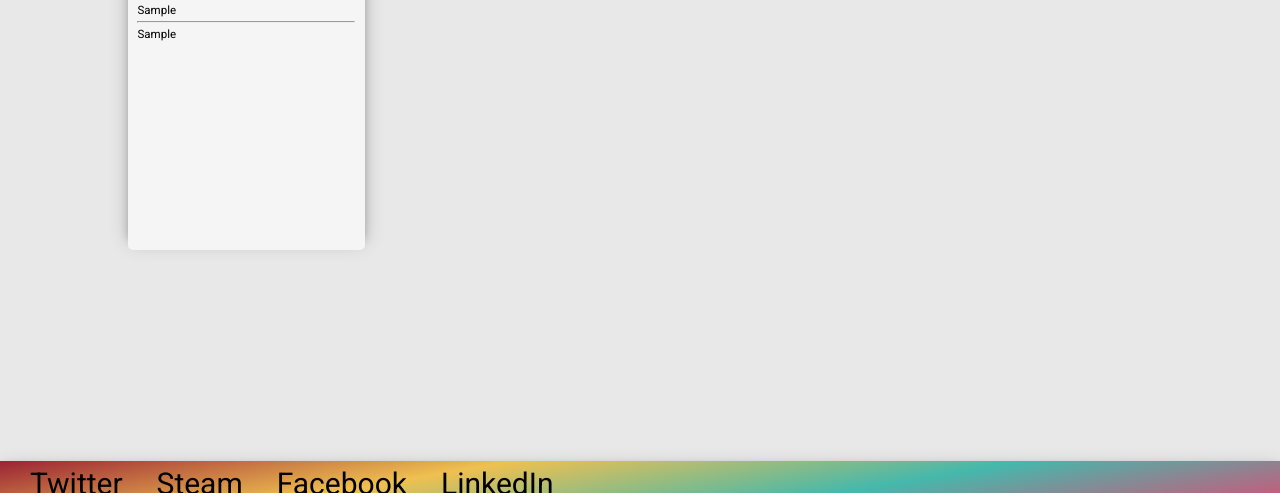
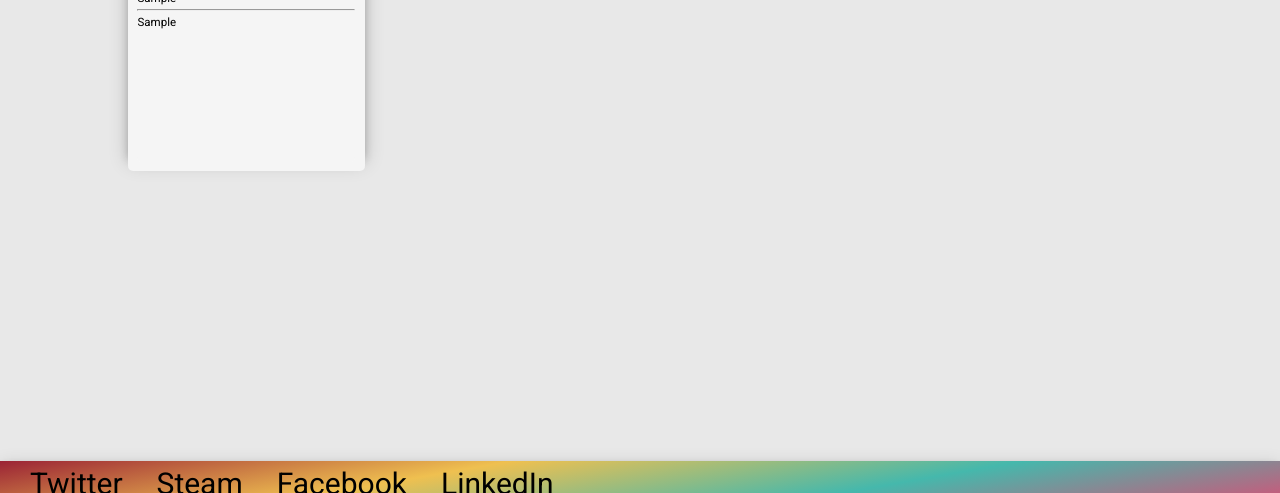
Before and after one commit to Neerholt/neerholtporfolie, a PHP site: page /neerholt/projects.php in a window 1280 px wide. Shown: the part 307-800 px from the top of the page. Run offline with PHP 8.4, Linux system fonts and the light colour scheme; tables that the repository leaves empty or names only in its code hold one stand-in row (values such as "Sample post").

Commit message:
har lavet en masse som du kan se

```diff
--- a/contact.php
+++ b/contact.php
@@ -21,6 +21,7 @@
            <div id="top-containerkage">
                <h1>Contact me plz :)</h1>
                <h1>make contact form</h1>
+               <h1>Links</h1>
            </div>
 
 
--- a/databaseconn.php
+++ b/databaseconn.php
@@ -1,18 +1,19 @@
 <?php
+/*
 $servername = "localhost";
 $username = "mvi01.skp-dp.sde";
 $password = "23q3z5y5";
 $databasename = "mvi01_skp_dp_sde_dk";
+*/
 
 
 
-/*
 $servername = 'localhost';
 $username = 'root';
 $password = '';
 $databasename = 'mvi01_skp_dp_sde_dk';
 $tabel_name='artikeldata';
-*/
+
 
 $connect = mysqli_connect($servername, $username, $password, $databasename);
 
--- a/nbproject/private/private.xml
+++ b/nbproject/private/private.xml
@@ -3,8 +3,7 @@
     <editor-bookmarks xmlns="http://www.netbeans.org/ns/editor-bookmarks/2" lastBookmarkId="0"/>
     <open-files xmlns="http://www.netbeans.org/ns/projectui-open-files/2">
         <group>
-            <file>file:/C:/Users/vict3459/Desktop/Xampp/htdocs/neerholt/makeartikel.php</file>
-            <file>file:/C:/Users/vict3459/Desktop/Xampp/htdocs/neerholt/projects.php</file>
+            <file>file:/C:/Users/vict3459/Desktop/Xampp/htdocs/neerholt/style.css</file>
             <file>file:/C:/Users/vict3459/Desktop/Xampp/htdocs/neerholt/artikel.php</file>
         </group>
     </open-files>
--- a/projects.php
+++ b/projects.php
@@ -29,7 +29,7 @@
                              echo "<a href=\"artikel.php?id=". $row['idopret'] . "\">";
                              echo '<div id="trippel-containertest">';
                              echo "<h2><strong>".$row['overskrift']."</strong></h2>";
-                             echo "<img src='images/".$row['billede']."' height='40%' width='100%'>";
+                             echo "<img src='images/".$row['billede']."' height='45%' width='100%'>";
                              echo '<div id="trippel-container-kasse-texttest">';
                              echo ' <div id="trippel-container-kasse-text-gaptest">';
                              echo $row['brodtekst'];
--- a/style.css
+++ b/style.css
@@ -166,7 +166,7 @@ footer nav{
     margin-left: 10%;
     margin-bottom: -2%;
     width: 18.5%;
-    height: 60%;
+    height: 50%;
     box-shadow: 0 4px 8px 0 rgba(0, 0, 0, 0.2), 0 6px 20px 0 rgba(0, 0, 0, 0.19);
     background-color: #F6D155;
     /*background:-webkit-linear-gradient(100deg,#45B8AC, #EFC050);*/
@@ -184,7 +184,7 @@ footer nav{
 
 #trippel-container-kasse-texttest{
     width: auto;
-    height: 52.3%;
+    height: 46%;
     background-color: whitesmoke;
     border-color: black;
     border-bottom-left-radius:5px;
```
Also changed, not shown: artikel.php (+18 -1 lines), images/hjemmesideTest9.png (added), images/porfoliehjemmesidekode.JPG (added).
